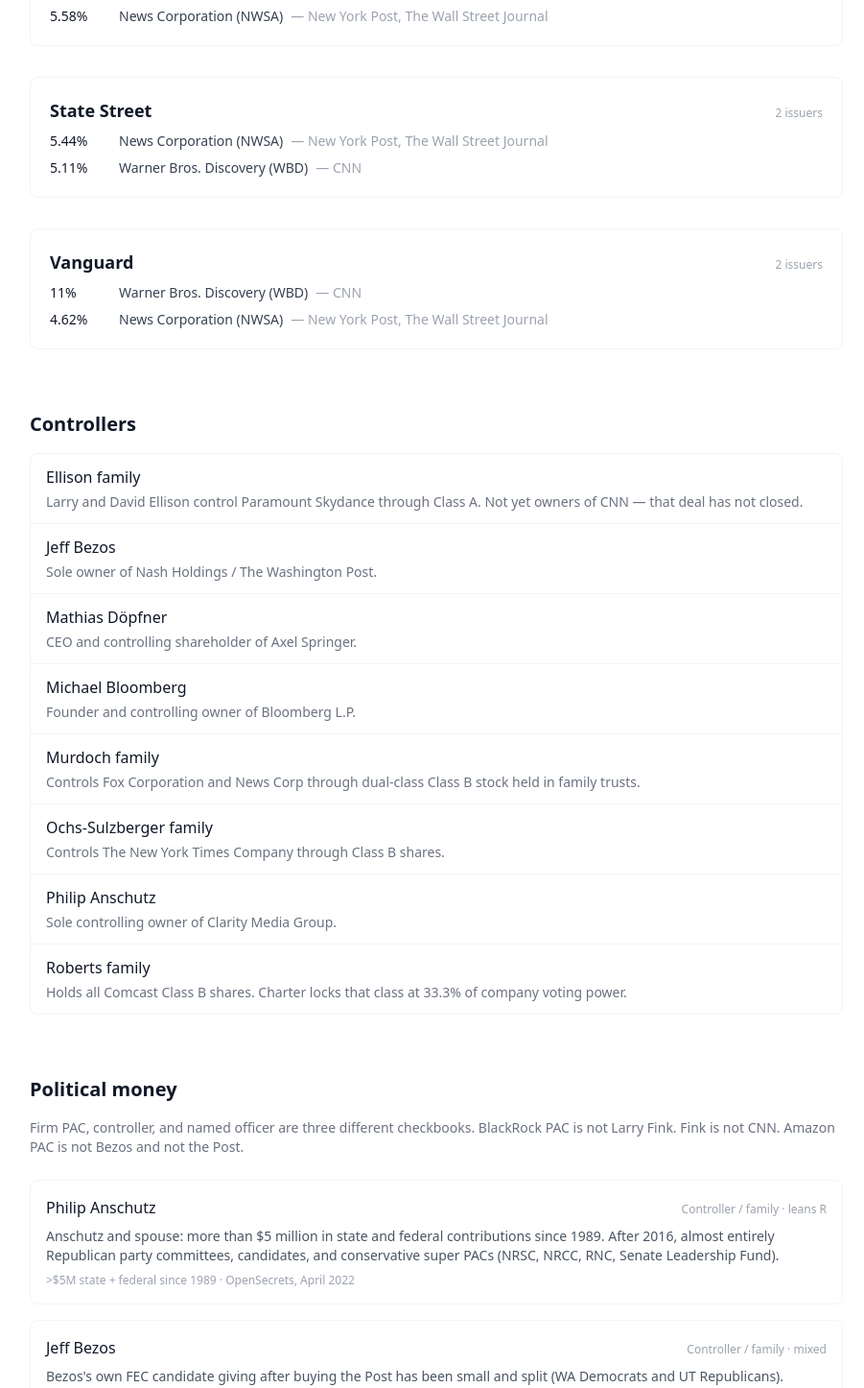
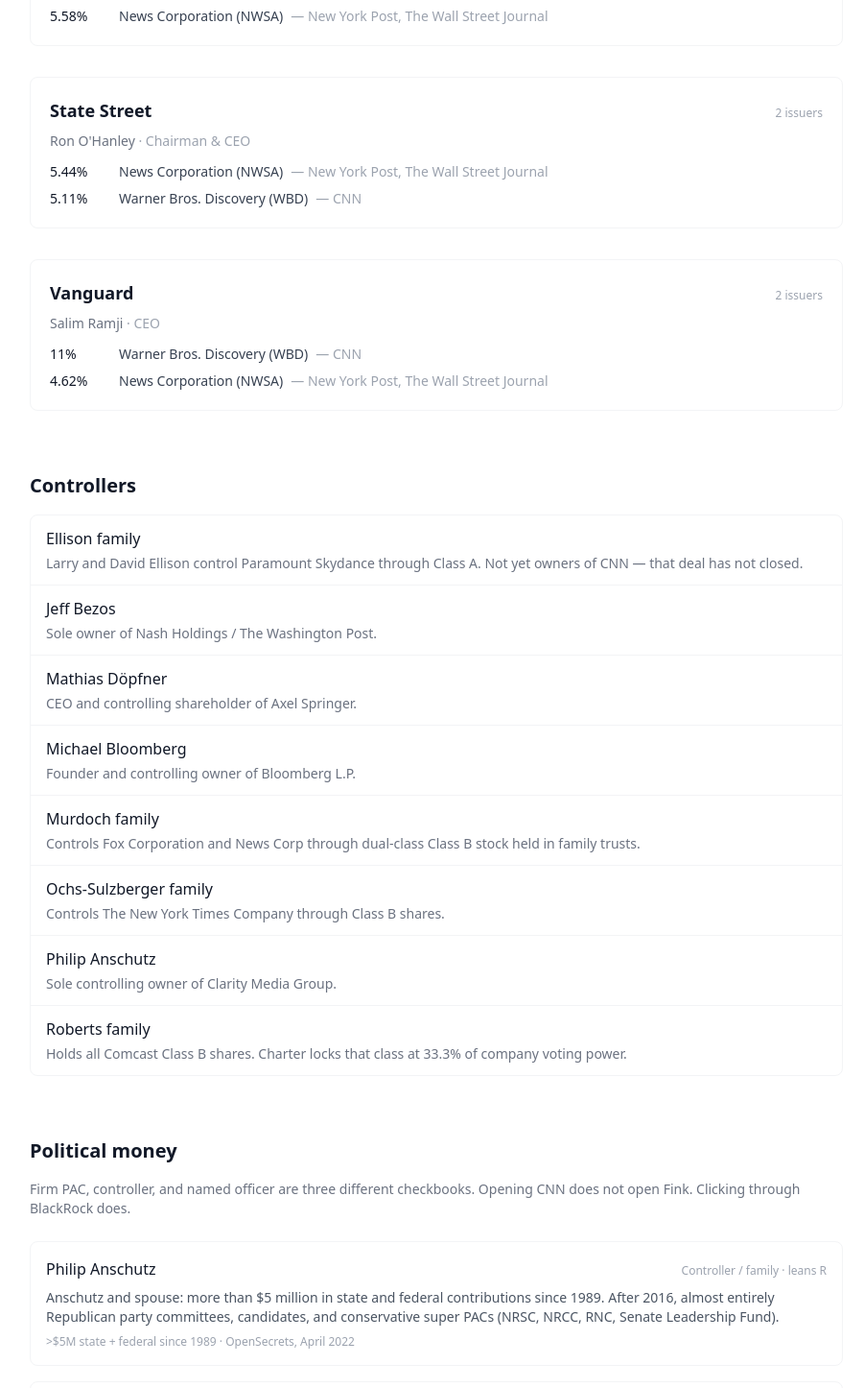
Before and after one commit to cjonesy108/fourth-estate-index, a Next.js app in the folder frontend/: page /ownership in a window 1280 px wide. Shown: the part 1778-3224 px from the top of the page at 96% size, without its empty margins (185-1086 px from the left). Built offline with nearby package versions, Linux system fonts and the light colour scheme.

Commit message:
Click through to people with voting or economic power
* Expand named people and add click-through power map

* Add clickThrough() power map (links only, no inherited FEC)

* Entity pages: click through to people with voting or economic power

```diff
--- a/frontend/app/ownership/[slug]/page.tsx
+++ b/frontend/app/ownership/[slug]/page.tsx
@@ -4,6 +4,8 @@
 import {
   EDGE_LABEL,
   LAYER_LABEL,
+  VIA_LABEL,
+  clickThrough,
   contributionsFor,
   controlChain,
   controllerHoldings,
@@ -13,6 +15,8 @@
   getEntity,
   getGraph,
   institutionHoldings,
+  officersOf,
+  orgsOf,
   publicParent,
 } from "@/lib/ownership";
 
@@ -43,6 +47,9 @@
     : [];
   const kids = descendantOutlets(entity.slug);
   const giving = contributionsFor(entity.slug);
+  const power = clickThrough(entity.slug);
+  const officers = officersOf(entity.slug);
+  const seats = orgsOf(entity.slug);
 
   return (
     <main className="max-w-4xl mx-auto px-6 py-16">
@@ -61,6 +68,16 @@
         <h1 className="text-3xl font-bold tracking-tight mb-3">{entity.name}</h1>
         <p className="text-gray-600 leading-relaxed">{entity.control_summary}</p>
         {entity.notes && <p className="text-sm text-gray-500 mt-3">{entity.notes}</p>}
+        {seats.length > 0 && (
+          <p className="text-sm text-gray-500 mt-3">
+            {seats.map((s, i) => (
+              <span key={s.org.slug}>
+                {i > 0 && " · "}
+                {s.role} at <Link href={`/ownership/${s.org.slug}`} className="hover:underline">{s.org.name}</Link>
+              </span>
+            ))}
+          </p>
+        )}
       </header>
 
       {chain.length > 1 && (
@@ -89,28 +106,71 @@
         </section>
       )}
 
+      {power.length > 0 && (
+        <section className="mb-12">
+          <h2 className="text-xs font-medium uppercase tracking-wide text-gray-400 mb-2">Click through</h2>
+          <p className="text-sm text-gray-500 mb-4">
+            People and firms with voting or economic power on this chain. Opening them loads <em>their</em> file — not this page’s FEC.
+          </p>
+          <ul className="divide-y divide-gray-100 border border-gray-100 rounded-lg">
+            {power.map((p) => (
+              <li key={p.entity.slug} className="px-4 py-3 flex flex-wrap items-baseline justify-between gap-2">
+                <Link href={`/ownership/${p.entity.slug}`} className="font-medium hover:underline">{p.entity.name}</Link>
+                <span className="text-xs text-gray-400">{VIA_LABEL[p.via]} · {p.role}</span>
+              </li>
+            ))}
+          </ul>
+        </section>
+      )}
+
+      {officers.length > 0 && (
+        <section className="mb-12">
+          <h2 className="text-xs font-medium uppercase tracking-wide text-gray-400 mb-4">Officers</h2>
+          <ul className="divide-y divide-gray-100 border border-gray-100 rounded-lg">
+            {officers.map((o) => (
+              <li key={o.person.slug} className="px-4 py-3 flex justify-between gap-3">
+                <Link href={`/ownership/${o.person.slug}`} className="font-medium hover:underline">{o.person.name}</Link>
+                <span className="text-sm text-gray-400">{o.role}</span>
+              </li>
+            ))}
+          </ul>
+        </section>
+      )}
+
       {holders.length > 0 && (
         <section className="mb-12">
           <h2 className="text-xs font-medium uppercase tracking-wide text-gray-400 mb-2">Economic stake</h2>
           <p className="text-sm text-gray-500 mb-4">
-            Institutional holders of {parent ? parent.name : entity.name}{parent?.ticker ? ` (${parent.ticker})` : ""}. Not controllers. As of {graph.as_of_economic}.
+            Institutional holders of {parent ? parent.name : entity.name}{parent?.ticker ? ` (${parent.ticker})` : ""}. Not controllers. As of {graph.as_of_economic}. Click a holder to open its officers.
           </p>
           <table className="w-full text-sm border border-gray-100 rounded-lg">
             <thead>
               <tr className="text-left text-xs uppercase tracking-wide text-gray-400 border-b border-gray-100">
                 <th className="px-4 py-3 font-medium">Holder</th>
                 <th className="px-4 py-3 font-medium">Economic</th>
-                <th className="px-4 py-3 font-medium">Source</th>
+                <th className="px-4 py-3 font-medium">People</th>
               </tr>
             </thead>
             <tbody>
-              {holders.map(({ entity: h, edge }) => (
-                <tr key={h.slug} className="border-b border-gray-50 last:border-0">
-                  <td className="px-4 py-3"><Link href={`/ownership/${h.slug}`} className="hover:underline">{h.name}</Link></td>
-                  <td className="px-4 py-3 tabular-nums">{formatPct(edge.pct_economic)}</td>
-                  <td className="px-4 py-3 text-gray-400"><a href={edge.source_url} className="hover:underline" target="_blank" rel="noreferrer">{edge.source_label}</a></td>
-                </tr>
-              ))}
+              {holders.map(({ entity: h, edge }) => {
+                const people = officersOf(h.slug);
+                return (
+                  <tr key={h.slug} className="border-b border-gray-50 last:border-0">
+                    <td className="px-4 py-3"><Link href={`/ownership/${h.slug}`} className="hover:underline">{h.name}</Link></td>
+                    <td className="px-4 py-3 tabular-nums">{formatPct(edge.pct_economic)}</td>
+                    <td className="px-4 py-3 text-gray-500 text-xs">
+                      {people.length === 0
+                        ? "—"
+                        : people.map((p, i) => (
+                            <span key={p.person.slug}>
+                              {i > 0 && ", "}
+                              <Link href={`/ownership/${p.person.slug}`} className="hover:underline">{p.person.name}</Link>
+                            </span>
+                          ))}
+                    </td>
+                  </tr>
+                );
+              })}
             </tbody>
           </table>
         </section>
@@ -177,11 +237,11 @@
 
       {giving.length > 0 && (
         <section className="mb-12">
-          <h2 className="text-xs font-medium uppercase tracking-wide text-gray-400 mb-2">Political money on this chain</h2>
-          <p className="text-sm text-gray-500 mb-4">Attributed to the giver, not to the masthead.</p>
+          <h2 className="text-xs font-medium uppercase tracking-wide text-gray-400 mb-2">Political money for this entity</h2>
+          <p className="text-sm text-gray-500 mb-4">Only the checkbooks that belong here — not every holder on the chain.</p>
           <ul className="space-y-4">
             {giving.map((g) => (
-              <li key={`${g.entity}-${g.cycle}`} className="border border-gray-100 rounded-lg p-4">
+              <li key={`${g.entity}-${g.layer}-${g.cycle}`} className="border border-gray-100 rounded-lg p-4">
                 <div className="flex flex-wrap items-baseline justify-between gap-2 mb-2">
                   <Link href={`/ownership/${g.entity}`} className="font-medium hover:underline">
                     {getEntity(g.entity)?.name ?? g.entity}
--- a/frontend/data/people.json
+++ b/frontend/data/people.json
@@ -1,26 +1,30 @@
 {
   "affiliations": [
     {"person": "larry-fink", "org": "blackrock", "role": "Chairman & CEO"},
-    {"person": "robert-iger", "org": "walt-disney", "role": "CEO"}
+    {"person": "salim-ramji", "org": "vanguard", "role": "CEO"},
+    {"person": "ron-ohanley", "org": "state-street", "role": "Chairman & CEO"},
+    {"person": "robert-iger", "org": "walt-disney", "role": "CEO"},
+    {"person": "lachlan-murdoch", "org": "murdoch-family", "role": "Family principal / Fox chair"},
+    {"person": "lachlan-murdoch", "org": "fox-corporation", "role": "Chair"},
+    {"person": "rupert-murdoch", "org": "murdoch-family", "role": "Family patriarch"},
+    {"person": "brian-roberts", "org": "roberts-family", "role": "Class B holder"},
+    {"person": "brian-roberts", "org": "comcast", "role": "Chairman"},
+    {"person": "ag-sulzberger", "org": "ochs-sulzberger-family", "role": "Publisher / family principal"},
+    {"person": "ag-sulzberger", "org": "nytimes-company", "role": "Publisher & chairman"},
+    {"person": "david-ellison", "org": "ellison-family", "role": "Paramount Skydance CEO"},
+    {"person": "larry-ellison", "org": "ellison-family", "role": "Voting-control principal"},
+    {"person": "david-ellison", "org": "paramount-skydance", "role": "Chair & CEO"}
   ],
   "entities": [
-    {
-      "slug": "larry-fink",
-      "name": "Larry Fink",
-      "type": "individual",
-      "is_outlet": false,
-      "ticker": null,
-      "control_summary": "CEO of BlackRock. Not a media controller. Personal FEC giving is separate from BlackRock PAC and is not attributed to CNN or any WBD title.",
-      "notes": "Officer of an institutional holder, not an owner of newsrooms."
-    },
-    {
-      "slug": "robert-iger",
-      "name": "Robert Iger",
-      "type": "individual",
-      "is_outlet": false,
-      "ticker": null,
-      "control_summary": "CEO of Disney. Hired executive, not a dual-class controller. Personal giving is separate from Disney PAC and from ABC News.",
-      "notes": null
-    }
+    {"slug":"larry-fink","name":"Larry Fink","type":"individual","is_outlet":false,"ticker":null,"control_summary":"CEO of BlackRock. Economic power through the institution's 13F book, not voting control of any newsroom.","notes":"Click through from BlackRock. Not attached to CNN by default."},
+    {"slug":"salim-ramji","name":"Salim Ramji","type":"individual","is_outlet":false,"ticker":null,"control_summary":"CEO of Vanguard. Same structure as Fink: officer of an index manager, not a dual-class media controller.","notes":null},
+    {"slug":"ron-ohanley","name":"Ron O'Hanley","type":"individual","is_outlet":false,"ticker":null,"control_summary":"Chairman and CEO of State Street. Officer of an institutional holder.","notes":null},
+    {"slug":"robert-iger","name":"Robert Iger","type":"individual","is_outlet":false,"ticker":null,"control_summary":"CEO of Disney. Hired executive. No dual-class lock on ABC News.","notes":null},
+    {"slug":"lachlan-murdoch","name":"Lachlan Murdoch","type":"individual","is_outlet":false,"ticker":null,"control_summary":"Chair of Fox and the operating principal of the Murdoch family voting block.","notes":null},
+    {"slug":"rupert-murdoch","name":"Rupert Murdoch","type":"individual","is_outlet":false,"ticker":null,"control_summary":"Patriarch of the Murdoch family trusts that vote Fox and News Corp Class B.","notes":null},
+    {"slug":"brian-roberts","name":"Brian Roberts","type":"individual","is_outlet":false,"ticker":null,"control_summary":"Holds Comcast Class B. Charter locks that class at one-third of voting power.","notes":null},
+    {"slug":"ag-sulzberger","name":"A.G. Sulzberger","type":"individual","is_outlet":false,"ticker":null,"control_summary":"Publisher and chairman of The New York Times Company. Family Class B elects a majority of the board.","notes":null},
+    {"slug":"david-ellison","name":"David Ellison","type":"individual","is_outlet":false,"ticker":null,"control_summary":"Chair and CEO of Paramount Skydance. Family holds 77.5% of voting Class A. Not yet owner of CNN.","notes":null},
+    {"slug":"larry-ellison","name":"Larry Ellison","type":"individual","is_outlet":false,"ticker":null,"control_summary":"Voting-control principal of Paramount Skydance alongside David Ellison.","notes":null}
   ]
 }
--- a/frontend/lib/ownership.ts
+++ b/frontend/lib/ownership.ts
@@ -83,6 +83,12 @@
   top3Economic: number | null;
 }
 
+export interface PowerLink {
+  entity: OwnershipEntity;
+  via: "voting" | "economic" | "office";
+  role: string;
+}
+
 const people = peopleFile as { affiliations: Affiliation[]; entities: OwnershipEntity[] };
 
 const data: OwnershipGraph = {
@@ -98,7 +104,7 @@
 const contributions = {
   as_of: (contributionsFile as { as_of: string }).as_of,
   rule:
-    "Firm PAC, controller, and named officer are three different checkbooks. BlackRock PAC is not Larry Fink. Fink is not CNN. Amazon PAC is not Bezos and not the Post.",
+    "Firm PAC, controller, and named officer are three different checkbooks. Opening CNN does not open Fink. Clicking through BlackRock does.",
   records: [
     ...(contributionsFile as { records: ContributionRecord[] }).records,
     ...(contributionAdds as { records: ContributionRecord[] }).records,
@@ -129,6 +135,7 @@
     .filter((row) => row.org);
 }
 
+/** FEC rows for this entity, its own officers, and its control-chain parent — not officers of 13F holders. */
 export function contributionsFor(slug: string): ContributionRecord[] {
   const slugs = new Set([slug]);
   for (const step of controlChain(slug)) slugs.add(step.entity.slug);
@@ -215,6 +222,47 @@
     }
   }
   return out.sort((a, b) => a.name.localeCompare(b.name));
+}
+
+/** People and firms you can open from here. Does not attach their FEC to this page. */
+export function clickThrough(slug: string): PowerLink[] {
+  const links: PowerLink[] = [];
+  const seen = new Set<string>([slug]);
+  const add = (entity: OwnershipEntity | undefined, via: PowerLink["via"], role: string) => {
+    if (!entity || seen.has(entity.slug)) return;
+    seen.add(entity.slug);
+    links.push({ entity, via, role });
+  };
+
+  for (const step of controlChain(slug)) {
+    if (["family", "individual", "trust"].includes(step.entity.type) && step.entity.slug !== slug) {
+      add(step.entity, "voting", "voting / beneficial control");
+      for (const { person, role } of officersOf(step.entity.slug)) add(person, "voting", role);
+    }
+  }
+
+  const focus =
+    publicParent(slug) ??
+    (getEntity(slug)?.type === "public_issuer" || getEntity(slug)?.type === "institution"
+      ? getEntity(slug)
+      : undefined);
+
+  if (focus) {
+    for (const { person, role } of officersOf(focus.slug)) add(person, "office", `${role}, ${focus.name}`);
+    for (const h of economicHolders(focus.slug)) {
+      add(
+        h.entity,
+        "economic",
+        `${formatPct(h.edge.pct_economic)} of ${focus.ticker ?? focus.name}`
+      );
+      for (const { person, role } of officersOf(h.entity.slug)) {
+        add(person, "office", `${role}, ${h.entity.name}`);
+      }
+    }
+  }
+
+  for (const { person, role } of officersOf(slug)) add(person, "office", role);
+  return links;
 }
 
 export function controlSnapshot(outletSlug: string): ControlSnapshot {
@@ -317,3 +365,9 @@
   parent_pac: "Entity PAC / cycle",
   individual: "Named officer (personal)",
 };
+
+export const VIA_LABEL: Record<PowerLink["via"], string> = {
+  voting: "Voting control",
+  economic: "Economic stake",
+  office: "Office",
+};
```
